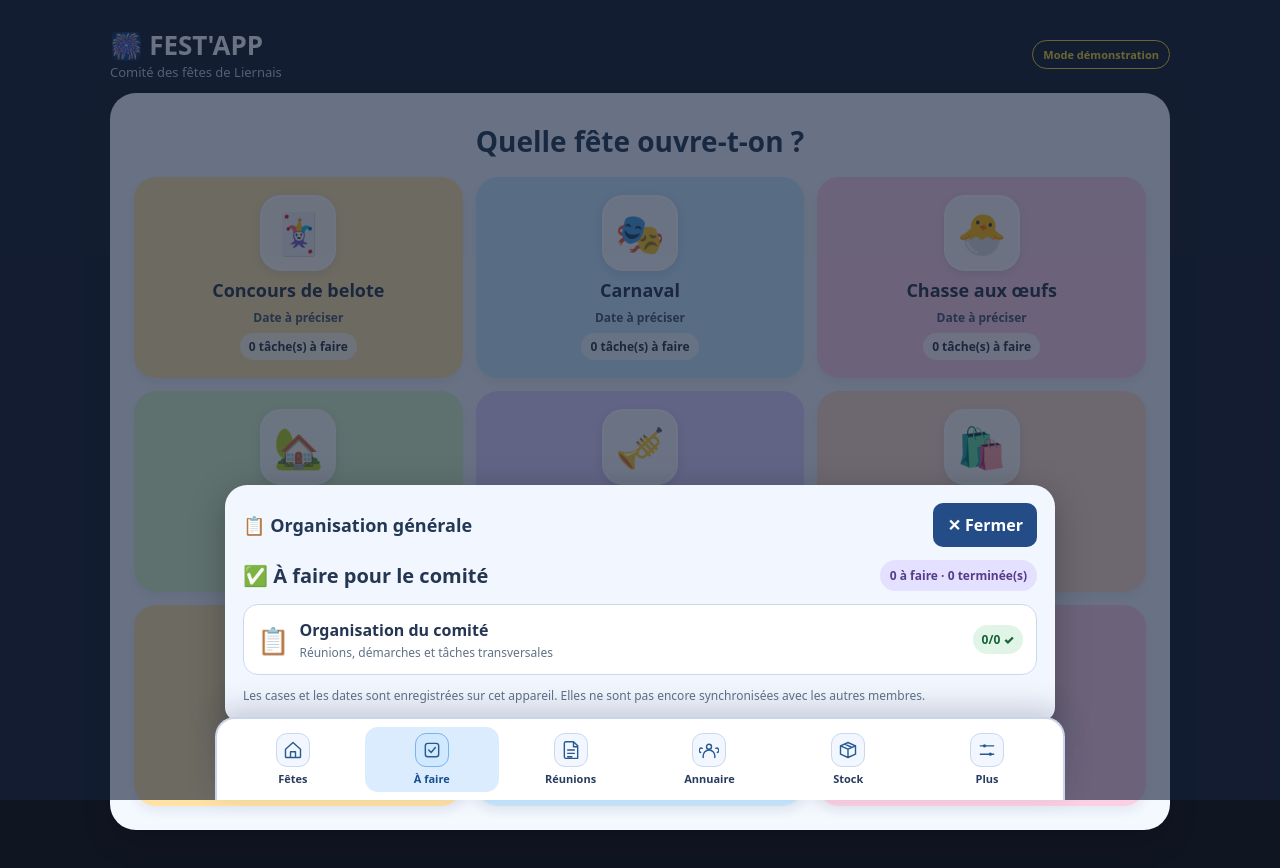
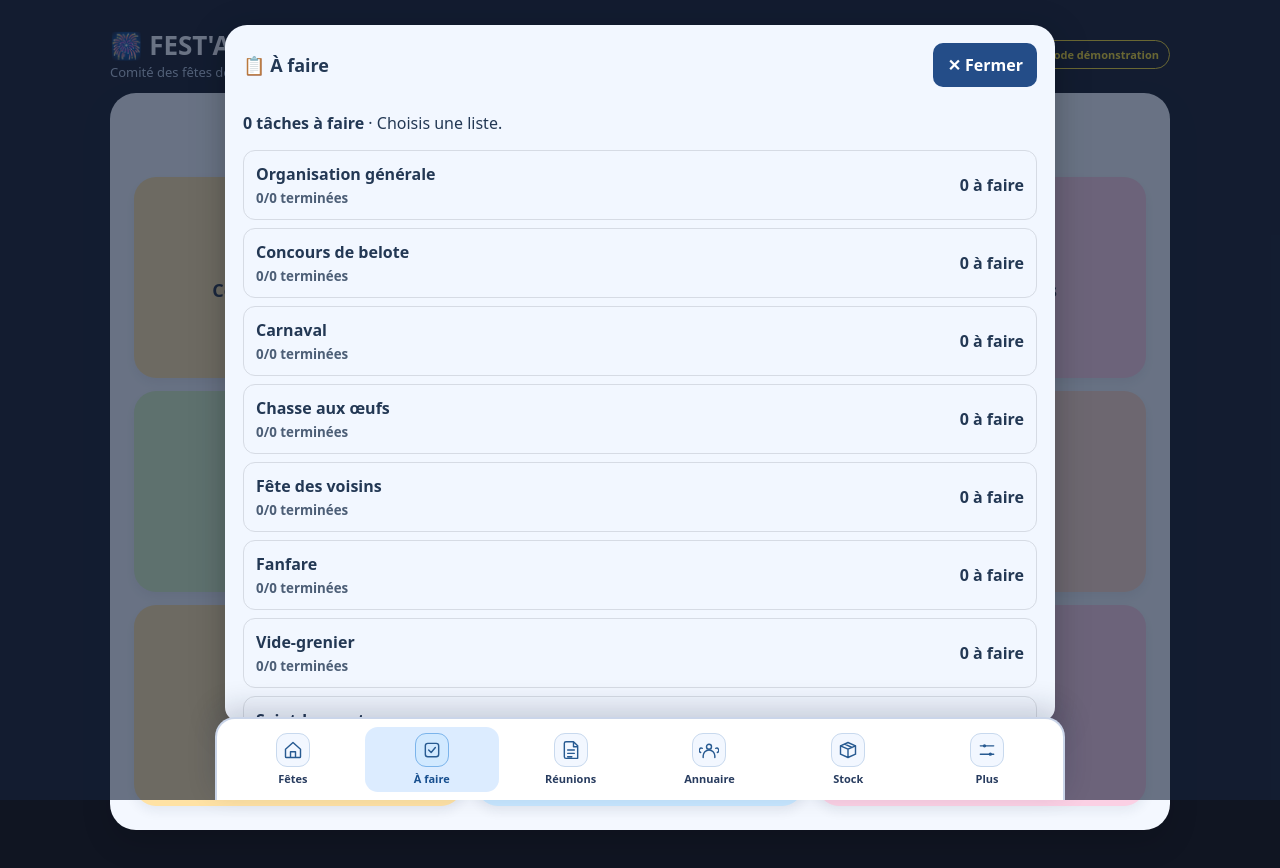
Before and after one commit to TIXIER21430/Festapp, a React (Vite) app: page / in a window 1280 px wide. Both pictures are taken after a click on the button "À faire". Shown: the top 868 px of the page. Built offline with nearby package versions, Linux system fonts and the light colour scheme.

Commit message:
Afficher toutes les listes de tâches dans la navigation À faire

```diff
--- a/src/BottomNavigation.jsx
+++ b/src/BottomNavigation.jsx
@@ -1,15 +1,20 @@
-import React,{useEffect,useRef} from 'react';
+import React,{useEffect,useRef,useState} from 'react';
 import EventTodoList from './EventTodoList.jsx';
 import ModuleGlyph from './ModuleGlyph.jsx';
+import {collectTodoScopes} from './lib/eventTodo.js';
 
-export default function BottomNavigation({onHome,onMeetings,meetingsOpen=false,onOpenModule,onSettings,settingsOpen=false,orgTodosOpen,onToggleOrgTodos,tasks,onAddTodo,onToggleTodo,readOnly=false}){
+export default function BottomNavigation({onHome,onMeetings,meetingsOpen=false,onOpenModule,onSettings,settingsOpen=false,orgTodosOpen,onToggleOrgTodos,tasks,events=[],onAddTodo,onToggleTodo,readOnly=false}){
  const closeRef=useRef(null);
+ const [scope,setScope]=useState(null);
+ const scopes=collectTodoScopes(tasks,events);
+ const selected=scopes.find(item=>item.id===scope);
+ useEffect(()=>{if(!orgTodosOpen)setScope(null);},[orgTodosOpen]);
  useEffect(()=>{if(orgTodosOpen)closeRef.current?.focus();},[orgTodosOpen]);
  return <>
   {orgTodosOpen&&<div className="festapp-org-overlay" onClick={onToggleOrgTodos}>
-   <div className="festapp-org-drawer" role="dialog" aria-modal="true" aria-label="À faire pour l’organisation du comité" onKeyDown={e=>{if(e.key==='Escape')onToggleOrgTodos();}} onClick={e=>e.stopPropagation()}>
-    <div className="festapp-org-drawer-head"><strong>📋 Organisation générale</strong><button ref={closeRef} type="button" onClick={onToggleOrgTodos} aria-label="Fermer la liste générale">✕ Fermer</button></div>
-    <EventTodoList tasks={tasks} onAdd={onAddTodo} onToggle={onToggleTodo} readOnly={readOnly}/>
+   <div className="festapp-org-drawer" role="dialog" aria-modal="true" aria-label="À faire — comité et manifestations" onKeyDown={e=>{if(e.key==='Escape')onToggleOrgTodos();}} onClick={e=>e.stopPropagation()}>
+    <div className="festapp-org-drawer-head"><strong>📋 À faire</strong><button ref={closeRef} type="button" onClick={onToggleOrgTodos} aria-label="Fermer les tâches">✕ Fermer</button></div>
+    {selected?<><button type="button" className="festapp-todo-scope-back" onClick={()=>setScope(null)}>← Toutes les listes</button><EventTodoList key={selected.id||'general'} tasks={tasks} eventId={selected.id} eventName={selected.name} onAdd={onAddTodo} onToggle={onToggleTodo} readOnly={readOnly}/></>:<div className="festapp-todo-scope-list"><p><strong>{scopes.reduce((n,s)=>n+s.remaining,0)} tâches à faire</strong> · Choisis une liste.</p>{scopes.map(item=><button type="button" key={item.id||'general'} onClick={()=>setScope(item.id)}><span><strong>{item.name}</strong><small>{item.done}/{item.total} terminées</small></span><em>{item.remaining} à faire</em></button>)}</div>}
    </div>
   </div>}
   <nav className="festapp-bottom-nav" aria-label="Navigation permanente du comité">
@@ -20,7 +25,7 @@ export default function BottomNavigation({onHome,onMeetings,meetingsOpen=false,o
     ['contacts','👥','Annuaire',()=>onOpenModule('contacts')],
     ['stock','📦','Stock',()=>onOpenModule('stock')],
     ['settings','⚙️','Plus',onSettings]
-   ].map(([key,icon,label,action])=><button type="button" key={key} onClick={action} className={(key==='todo'&&orgTodosOpen)||(key==='meetings'&&meetingsOpen)||(key==='settings'&&settingsOpen)?'active':''} aria-label={key==='todo'?'À faire pour l’organisation générale':key==='settings'?'Plus et réglages':label} aria-expanded={key==='todo'?orgTodosOpen:key==='settings'?settingsOpen:undefined}><span className="festapp-nav-icon" aria-hidden="true"><ModuleGlyph kind={key==='todo'?'tasks':key==='meetings'?'report':key}/></span><small>{label}</small></button>)}
+   ].map(([key,icon,label,action])=><button type="button" key={key} onClick={action} className={(key==='todo'&&orgTodosOpen)||(key==='meetings'&&meetingsOpen)||(key==='settings'&&settingsOpen)?'active':''} aria-label={key==='todo'?'À faire — comité et manifestations':key==='settings'?'Plus et réglages':label} aria-expanded={key==='todo'?orgTodosOpen:key==='settings'?settingsOpen:undefined}><span className="festapp-nav-icon" aria-hidden="true"><ModuleGlyph kind={key==='todo'?'tasks':key==='meetings'?'report':key}/></span><small>{label}</small></button>)}
   </nav>
  </>;
 }
--- a/src/EventTodoList.jsx
+++ b/src/EventTodoList.jsx
@@ -4,7 +4,7 @@ import {collectCommitteeTodos,collectEventTodos,displayTodoDate,isValidTodoDate}
 function TaskRows({rows,onToggle,readOnly}){
  return <div className="festapp-todo-rows">{rows.map(task=><label className={'festapp-todo-row'+(task.done===true?' complete':'')} key={task.id}>
   <input type="checkbox" disabled={readOnly} checked={task.done===true} onChange={()=>onToggle(task.id)} aria-label={'Terminée : '+task.values[0]}/>
-  <span className="festapp-todo-content"><strong>{task.values[0]}</strong>{task.values[2]&&<small>{isValidTodoDate(task.values[2])?'📅 À faire pour le ':'🗂️ Repère : '}{displayTodoDate(task.values[2])}</small>}{task.values[1]&&<small>👤 {task.values[1]}</small>}</span>
+  <span className="festapp-todo-content"><strong>{task.values[0]}</strong>{task.phase&&!['Avant','Pendant','Après'].includes(task.phase)&&<small>🗂️ {task.phase}</small>}{task.values[2]&&<small>{isValidTodoDate(task.values[2])?'📅 À faire pour le ':'🗂️ Repère : '}{displayTodoDate(task.values[2])}</small>}{task.values[1]&&<small>👤 {task.values[1]}</small>}</span>
  </label>)}{!rows.length&&<p className="festapp-todo-empty">Rien à faire ici pour le moment. Appuie sur + pour ajouter une tâche.</p>}</div>;
 }
 
@@ -36,6 +36,6 @@ export default function EventTodoList({tasks=[],eventId='',eventName='',onAdd,on
    </form>:<button type="button" className="festapp-todo-plus" onClick={()=>showForm(group.key)} disabled={readOnly}>➕ Ajouter une tâche {general?'':`« ${group.key} »`}</button>}
   </details>)}
   {message&&<p role="status" className="festapp-todo-status">{message}</p>}
-  <p className="festapp-todo-caption">Les cases et les dates sont enregistrées sur cet appareil. Elles ne sont pas encore synchronisées avec les autres membres.</p>
+  <p className="festapp-todo-caption">Les cases et les dates sont enregistrées dans la même liste, quel que soit le chemin d’accès. Vérifie l’état de synchronisation de l’application.</p>
  </section>;
 }
--- a/src/main.jsx
+++ b/src/main.jsx
@@ -773,7 +773,7 @@ function App(){
  </section>
  </details>
  <section className="print-sheet" aria-label="Planning imprimable des bénévoles"><h1>FEST’APP — Planning bénévoles</h1><h2>{printEvent?.values[0]||"Manifestation non sélectionnée"}</h2><p>{printEvent?.values[1]?"Date : "+printEvent.values[1]:"Date non renseignée"} · {printEvent?.values[2]||"Lieu non renseigné"}</p><table><thead><tr><th>Horaires</th><th>Bénévole</th><th>Poste</th></tr></thead><tbody>{(printSchedule?.scheduled||[]).map(r=><tr key={r.id}><td>{r.time}</td><td>{r.name}</td><td>{r.post||"À préciser"}</td></tr>)}</tbody></table>{printSchedule?.unscheduled.length>0&&<><h3>Horaires à préciser</h3><table><thead><tr><th>Bénévole</th><th>Poste</th><th>Créneau saisi</th></tr></thead><tbody>{printSchedule.unscheduled.map(r=><tr key={r.id}><td>{r.name}</td><td>{r.post||"À préciser"}</td><td>{r.time||"Non renseigné"}</td></tr>)}</tbody></table></>}<p className="print-footer">Document issu de la démonstration locale FEST’APP — vérifier les affectations avant affichage.</p></section>
- <BottomNavigation onMeetings={openMeetings} meetingsOpen={meetingsOpen} onHome={goToHome} onOpenModule={openModule} onSettings={()=>settingsOpen?setSettingsOpen(false):openSettings()} settingsOpen={settingsOpen} orgTodosOpen={orgTodosOpen} onToggleOrgTodos={()=>setOrgTodosOpen(open=>!open)} tasks={data.tasks||[]} onAddTodo={addQuickTodo} onToggleTodo={toggleTaskDone} readOnly={demoReadOnly}/>
+ <BottomNavigation onMeetings={openMeetings} meetingsOpen={meetingsOpen} onHome={goToHome} onOpenModule={openModule} onSettings={()=>settingsOpen?setSettingsOpen(false):openSettings()} settingsOpen={settingsOpen} orgTodosOpen={orgTodosOpen} onToggleOrgTodos={()=>setOrgTodosOpen(open=>!open)} tasks={data.tasks||[]} events={eventOptions} onAddTodo={addQuickTodo} onToggleTodo={toggleTaskDone} readOnly={demoReadOnly}/>
  </main>
 }
 createRoot(document.getElementById("root")).render(<ProductionGate><App/></ProductionGate>);
--- a/src/style.css
+++ b/src/style.css
@@ -660,3 +660,5 @@ main:has(.festapp-workbench[open][data-module="stock"]) .festapp-org-overlay{z-i
 .stock-group-heading{grid-column:1/-1;margin:8px 0 2px;font-size:15px;font-weight:750;line-height:1.3}.stock-keg-creator{margin:6px 0}.stock-keg-creator input,.stock-keg-creator select{min-width:0;width:100%}.stock-keg-creator .shopping-supplier-tools{padding:8px 0}
 
 .meeting-purchase-summary{display:grid;gap:8px;margin:8px 0}.meeting-purchase-table{overflow-x:auto}.meeting-purchase-table table{width:100%;border-collapse:collapse;font-size:13px}.meeting-purchase-table th,.meeting-purchase-table td{padding:7px 6px;text-align:left;border-bottom:1px solid #8797ad66;vertical-align:top}.meeting-purchase-table td small{display:block;font-size:11px}.meeting-purchase-summary h4{margin:0}
+
+.festapp-todo-scope-list{display:grid;gap:8px;padding:8px 0 12px}.festapp-todo-scope-list>p{margin:4px 0 8px}.festapp-todo-scope-list>button{display:flex;align-items:center;justify-content:space-between;text-align:left;gap:12px;padding:12px;border:1px solid #d6dbe4;border-radius:12px;background:transparent;color:inherit;min-height:56px;width:100%}.festapp-todo-scope-list>button span{display:grid;gap:4px}.festapp-todo-scope-list>button small{opacity:.8}.festapp-todo-scope-list>button em{font-style:normal;white-space:nowrap;font-weight:600}.festapp-todo-scope-back{margin:8px 0 12px}
```
Also changed, not shown: src/lib/eventTodo.js, 2 other files (tests, documents, lock files or other folders).
